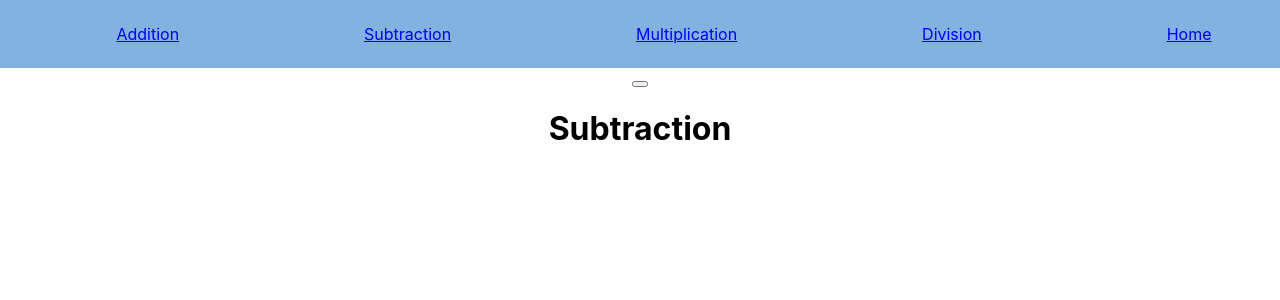
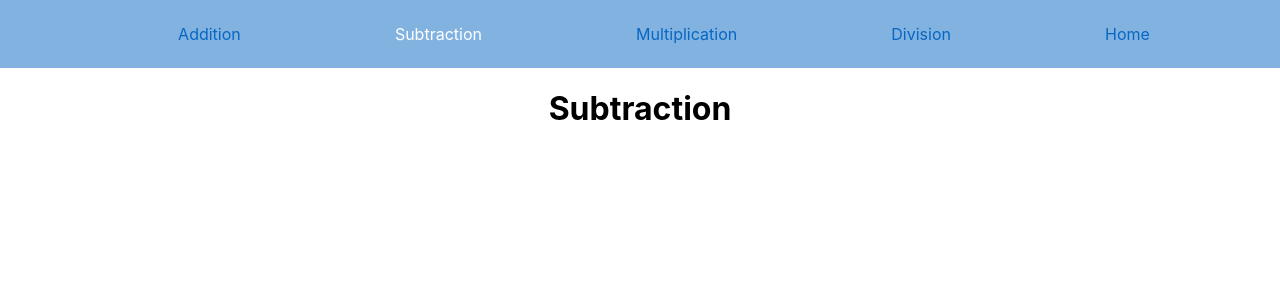
Before and after one commit to koartim/react-math-test, a React (Create React App) app: page /subtraction in a window 1280 px wide. Shown: the top 300 px of the page. Built offline with nearby package versions, Linux system fonts and the light colour scheme.

Commit message:
styled navbar

```diff
--- a/src/Navbar.css
+++ b/src/Navbar.css
@@ -3,5 +3,15 @@
     width: 100%;
     padding: 1.5rem;
     display: flex;
-    justify-content: space-around;
+    justify-content: space-evenly;
 }
+
+.Navbar a {
+    text-decoration: none;
+    color:  rgba(7, 103, 194, 5);
+    transition: all 0.5s ease;
+}
+
+a.Navbar-active {
+    color: white;
+}
--- a/src/Navbar.js
+++ b/src/Navbar.js
@@ -7,11 +7,11 @@ class Navbar extends React.Component {
     render() {
         return(
             <div className="Navbar">
-                <NavLink exact to="/addition"> Addition </NavLink>
-                <NavLink exact to="/subtraction"> Subtraction </NavLink>
-                <NavLink exact to="/multiplication"> Multiplication </NavLink>
-                <NavLink exact to="/division"> Division </NavLink>
-                <NavLink exact to="/"> Home </NavLink>
+                <NavLink activeClassName="Navbar-active" exact to="/addition"> Addition </NavLink>
+                <NavLink activeClassName="Navbar-active" exact to="/subtraction"> Subtraction </NavLink>
+                <NavLink activeClassName="Navbar-active" exact to="/multiplication"> Multiplication </NavLink>
+                <NavLink activeClassName="Navbar-active" exact to="/division"> Division </NavLink>
+                <NavLink activeClassName="Navbar-active" exact to="/"> Home </NavLink>
             </div>
         )
     }
--- a/src/components/Subtraction.js
+++ b/src/components/Subtraction.js
@@ -4,7 +4,6 @@ export class Subtraction extends Component {
     render() {
         return (
             <div>
-                <button></button>
                 <h1>Subtraction</h1>
             </div>
         )
```
